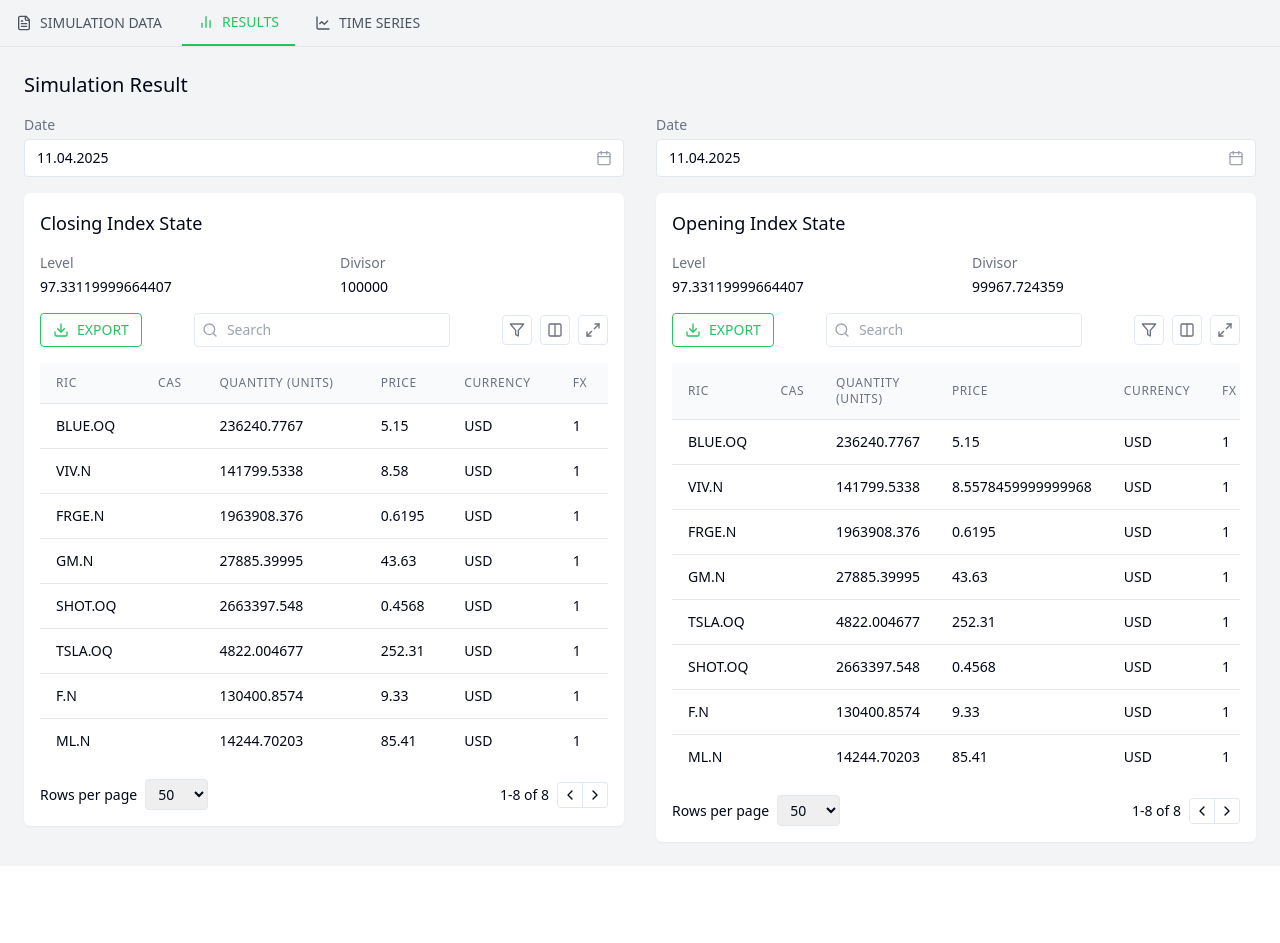
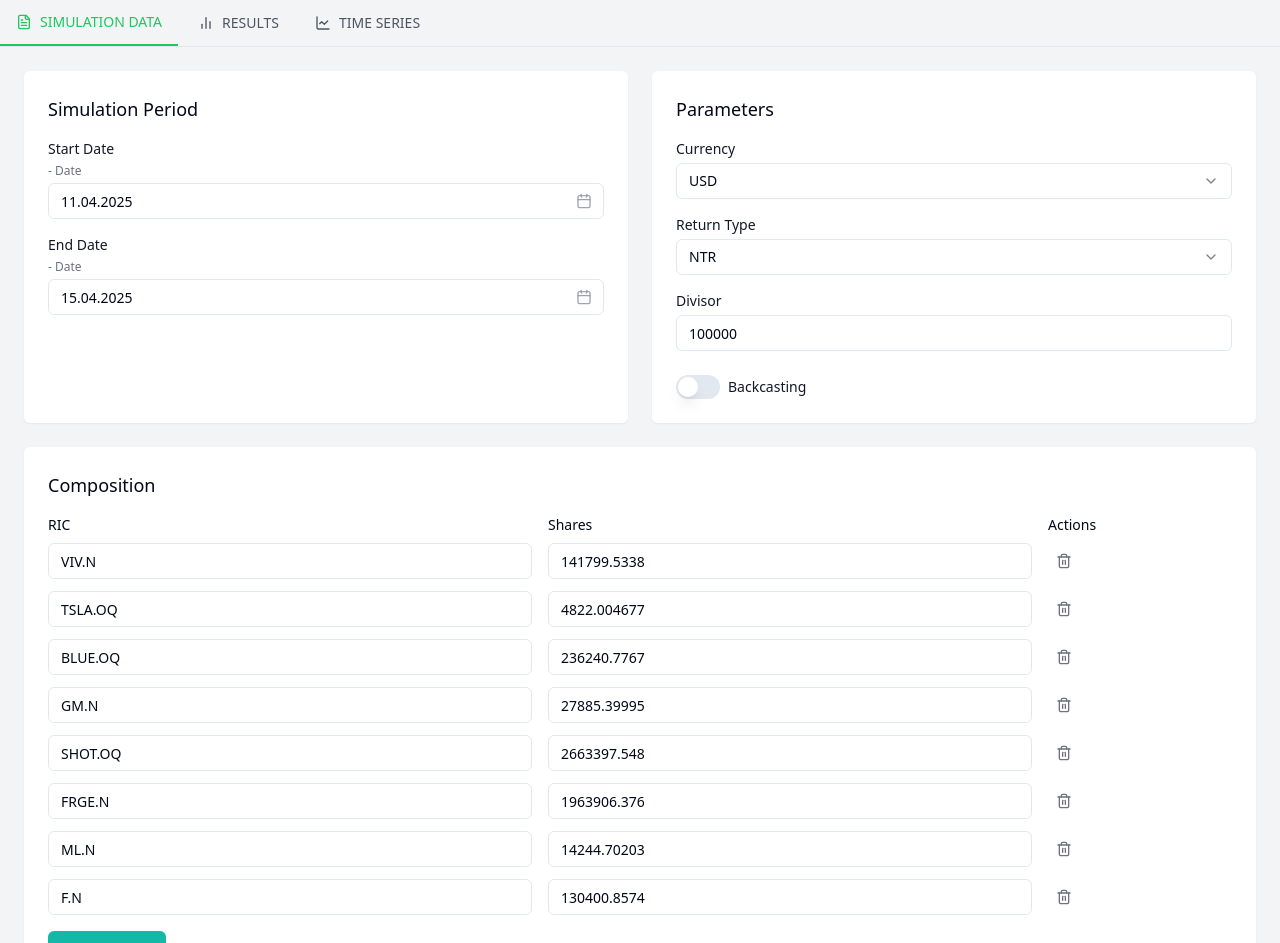
Before and after one commit to miStaBln/simulator-demo, a React (Vite) app: page / in a window 1280 px wide. Shown: the top 943 px of the page. Before the commit the page ends 866 px from the top, so only its background shows below. Built offline with nearby package versions, Linux system fonts and the light colour scheme.

Commit message:
feat: Implement simulation data tab
Adds the simulation data tab content to the index page.

```diff
--- a/src/components/DatePicker.tsx
+++ b/src/components/DatePicker.tsx
@@ -1,23 +1,26 @@
 
 import React from 'react';
 import { Calendar } from 'lucide-react';
+import { Input } from '@/components/ui/input';
 
 interface DatePickerProps {
   label: string;
+  sublabel?: string;
   value: string;
   onChange: (value: string) => void;
 }
 
-const DatePicker = ({ label, value, onChange }: DatePickerProps) => {
+const DatePicker = ({ label, sublabel, value, onChange }: DatePickerProps) => {
   return (
     <div className="mb-4">
-      <label className="block text-sm text-gray-500 mb-1">{label}</label>
+      <label className="block text-sm font-medium text-gray-900 mb-1">{label}</label>
+      {sublabel && <span className="block text-xs text-gray-500 mb-1">- {sublabel}</span>}
       <div className="relative">
-        <input
+        <Input
           type="text"
           value={value}
           onChange={(e) => onChange(e.target.value)}
-          className="w-full pl-3 pr-10 py-2 border rounded text-sm"
+          className="w-full pr-10 py-2 h-9"
         />
         <Calendar className="absolute right-3 top-1/2 transform -translate-y-1/2 h-4 w-4 text-gray-400" />
       </div>
--- /dev/null
+++ b/src/components/SimulationData.tsx
@@ -0,0 +1,187 @@
+
+import React, { useState } from 'react';
+import DatePicker from './DatePicker';
+import { Input } from '@/components/ui/input';
+import { Plus, Eye, Play, Trash2 } from 'lucide-react';
+import {
+  Select,
+  SelectContent,
+  SelectItem,
+  SelectTrigger,
+  SelectValue,
+} from "@/components/ui/select";
+import { Switch } from "@/components/ui/switch";
+
+const SimulationData = () => {
+  const [startDate, setStartDate] = useState('11.04.2025');
+  const [endDate, setEndDate] = useState('15.04.2025');
+  const [currency, setCurrency] = useState('USD');
+  const [returnType, setReturnType] = useState('NTR');
+  const [divisor, setDivisor] = useState('100000');
+  const [backcasting, setBackcasting] = useState(false);
+
+  // Stock data
+  const [stocks, setStocks] = useState([
+    { ric: 'VIV.N', shares: '141799.5338' },
+    { ric: 'TSLA.OQ', shares: '4822.004677' },
+    { ric: 'BLUE.OQ', shares: '236240.7767' },
+    { ric: 'GM.N', shares: '27885.39995' },
+    { ric: 'SHOT.OQ', shares: '2663397.548' },
+    { ric: 'FRGE.N', shares: '1963906.376' },
+    { ric: 'ML.N', shares: '14244.70203' },
+    { ric: 'F.N', shares: '130400.8574' },
+  ]);
+
+  const addRow = () => {
+    setStocks([...stocks, { ric: '', shares: '' }]);
+  };
+
+  const updateStock = (index: number, field: 'ric' | 'shares', value: string) => {
+    const newStocks = [...stocks];
+    newStocks[index][field] = value;
+    setStocks(newStocks);
+  };
+
+  const removeStock = (index: number) => {
+    setStocks(stocks.filter((_, i) => i !== index));
+  };
+
+  return (
+    <div className="p-6">
+      <div className="grid grid-cols-1 md:grid-cols-2 gap-6">
+        {/* Left Panel */}
+        <div className="bg-white rounded-md shadow-sm p-6">
+          <h2 className="text-lg font-medium mb-4">Simulation Period</h2>
+
+          <DatePicker
+            label="Start Date"
+            sublabel="Date"
+            value={startDate}
+            onChange={setStartDate}
+          />
+
+          <DatePicker
+            label="End Date"
+            sublabel="Date"
+            value={endDate}
+            onChange={setEndDate}
+          />
+        </div>
+
+        {/* Right Panel */}
+        <div className="bg-white rounded-md shadow-sm p-6">
+          <h2 className="text-lg font-medium mb-4">Parameters</h2>
+
+          <div className="mb-4">
+            <label className="block text-sm font-medium text-gray-900 mb-1">Currency</label>
+            <Select value={currency} onValueChange={setCurrency}>
+              <SelectTrigger className="w-full h-9">
+                <SelectValue placeholder="Select Currency" />
+              </SelectTrigger>
+              <SelectContent>
+                <SelectItem value="USD">USD</SelectItem>
+                <SelectItem value="EUR">EUR</SelectItem>
+                <SelectItem value="GBP">GBP</SelectItem>
+              </SelectContent>
+            </Select>
+          </div>
+
+          <div className="mb-4">
+            <label className="block text-sm font-medium text-gray-900 mb-1">Return Type</label>
+            <Select value={returnType} onValueChange={setReturnType}>
+              <SelectTrigger className="w-full h-9">
+                <SelectValue placeholder="Select Return Type" />
+              </SelectTrigger>
+              <SelectContent>
+                <SelectItem value="NTR">NTR</SelectItem>
+                <SelectItem value="GTR">GTR</SelectItem>
+                <SelectItem value="PR">PR</SelectItem>
+              </SelectContent>
+            </Select>
+          </div>
+
+          <div className="mb-4">
+            <label className="block text-sm font-medium text-gray-900 mb-1">Divisor</label>
+            <Input
+              type="text"
+              value={divisor}
+              onChange={(e) => setDivisor(e.target.value)}
+              className="w-full h-9"
+            />
+          </div>
+
+          <div className="flex items-center mt-6">
+            <Switch
+              checked={backcasting}
+              onCheckedChange={setBackcasting}
+              className="mr-2"
+            />
+            <label className="text-sm font-medium text-gray-900">Backcasting</label>
+          </div>
+        </div>
+      </div>
+
+      {/* Composition Panel */}
+      <div className="bg-white rounded-md shadow-sm p-6 mt-6">
+        <h2 className="text-lg font-medium mb-4">Composition</h2>
+
+        <div className="grid grid-cols-12 gap-4 mb-2 font-medium text-sm">
+          <div className="col-span-5">RIC</div>
+          <div className="col-span-5">Shares</div>
+          <div className="col-span-2">Actions</div>
+        </div>
+
+        {stocks.map((stock, index) => (
+          <div key={index} className="grid grid-cols-12 gap-4 mb-3 items-center">
+            <div className="col-span-5">
+              <Input
+                type="text"
+                value={stock.ric}
+                onChange={(e) => updateStock(index, 'ric', e.target.value)}
+                className="w-full h-9"
+              />
+            </div>
+            <div className="col-span-5">
+              <Input
+                type="text"
+                value={stock.shares}
+                onChange={(e) => updateStock(index, 'shares', e.target.value)}
+                className="w-full h-9"
+              />
+            </div>
+            <div className="col-span-2">
+              <button
+                onClick={() => removeStock(index)}
+                className="p-2 text-gray-500 hover:text-gray-700"
+              >
+                <Trash2 className="h-4 w-4" />
+              </button>
+            </div>
+          </div>
+        ))}
+
+        <button
+          onClick={addRow}
+          className="flex items-center mt-4 px-4 py-2 bg-teal-500 text-white rounded-md hover:bg-teal-600 transition-colors"
+        >
+          <Plus className="h-4 w-4 mr-2" />
+          Add row
+        </button>
+
+        <div className="flex justify-end mt-6 space-x-4">
+          <button className="flex items-center px-4 py-2 border border-teal-500 text-teal-500 rounded-md hover:bg-teal-50">
+            <Eye className="h-4 w-4 mr-2" />
+            VIEW RESULTS
+          </button>
+
+          <button className="flex items-center px-4 py-2 bg-teal-500 text-white rounded-md hover:bg-teal-600">
+            <Play className="h-4 w-4 mr-2" />
+            SIMULATE
+          </button>
+        </div>
+      </div>
+    </div>
+  );
+};
+
+export default SimulationData;
--- a/src/pages/Index.tsx
+++ b/src/pages/Index.tsx
@@ -2,9 +2,10 @@
 import React, { useState } from 'react';
 import TabNavigation from '@/components/TabNavigation';
 import SimulationResult from '@/components/SimulationResult';
+import SimulationData from '@/components/SimulationData';
 
 const Index = () => {
-  const [activeTab, setActiveTab] = useState('results');
+  const [activeTab, setActiveTab] = useState('simulation-data');
 
   return (
     <div className="min-h-screen bg-gray-100">
@@ -12,12 +13,7 @@ const Index = () => {
         <TabNavigation activeTab={activeTab} onTabChange={setActiveTab} />
 
         <div className="p-0">
-          {activeTab === 'simulation-data' && (
-            <div className="p-6">
-              <h1 className="text-xl font-medium">Simulation Data</h1>
-              <p className="text-gray-500">This tab would contain the simulation data inputs.</p>
-            </div>
-          )}
+          {activeTab === 'simulation-data' && <SimulationData />}
 
           {activeTab === 'results' && <SimulationResult />}
 
```
